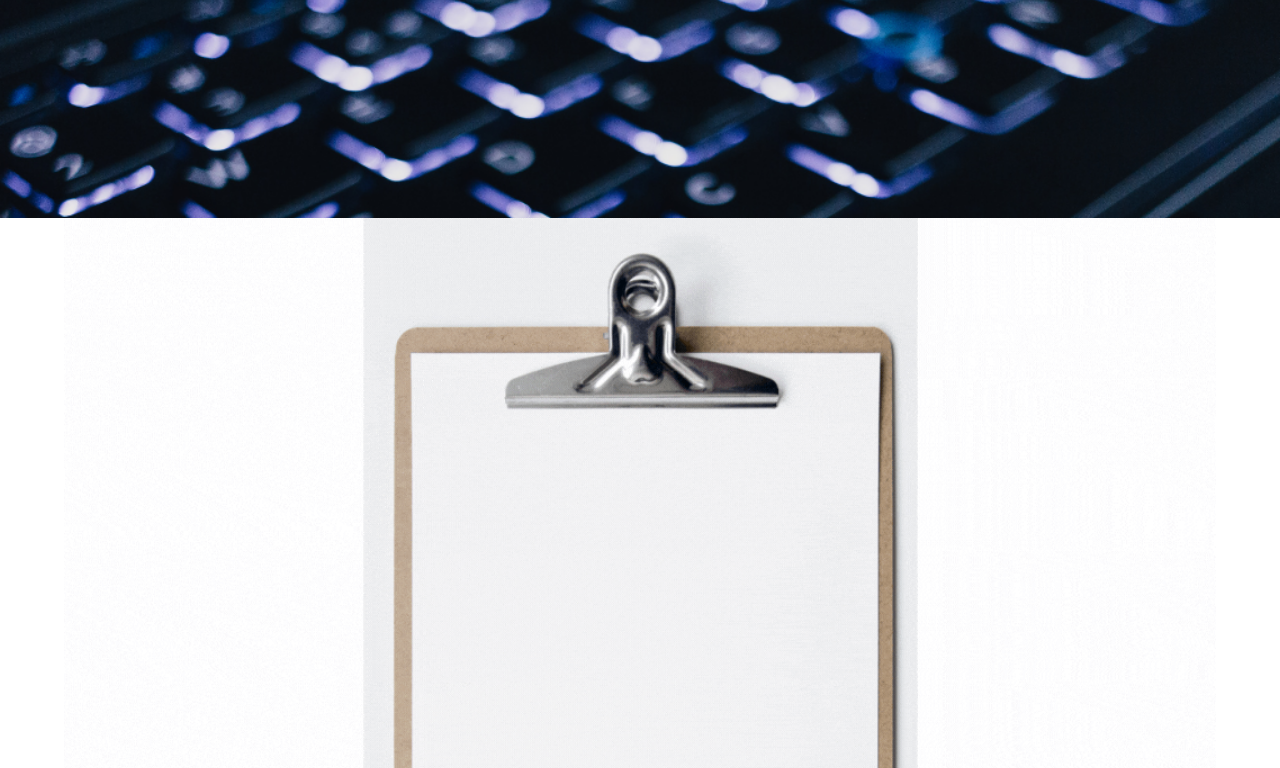
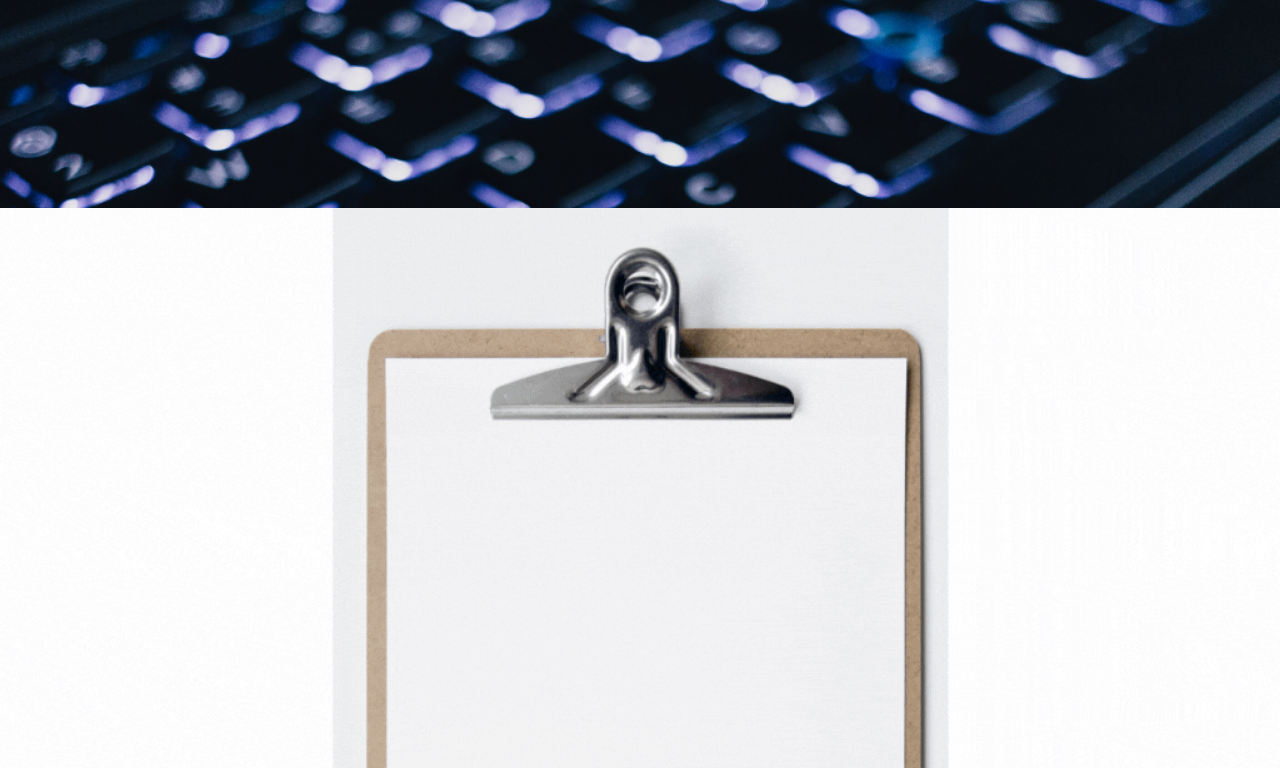
Before and after one commit to SDayar/Portfolio_site, a website: page pages/Profil.html in a window 1280 px wide. Shown: the part 32-800 px from the top of the page. Drawn offline with Linux system fonts and the light colour scheme.

Commit message:
Update Profil.html

```diff
--- a/pages/Profil.html
+++ b/pages/Profil.html
@@ -53,7 +53,7 @@
         </header>
      <center>
          <!-- Profil -->
-        <center> <img src="../sommaire.gif" alt="Sommaire" style="width:90%;" class="sommaire"/></center>
+        <center> <img src="../sommaire.gif" alt="Sommaire" style="width:100%; margin-top:-10px;" class="sommaire"/></center>
          <section class="photoprofil">
 
              <article class="photo"><img src="../images/photo.jpg" alt='photo de profil' width='25%' />
```
